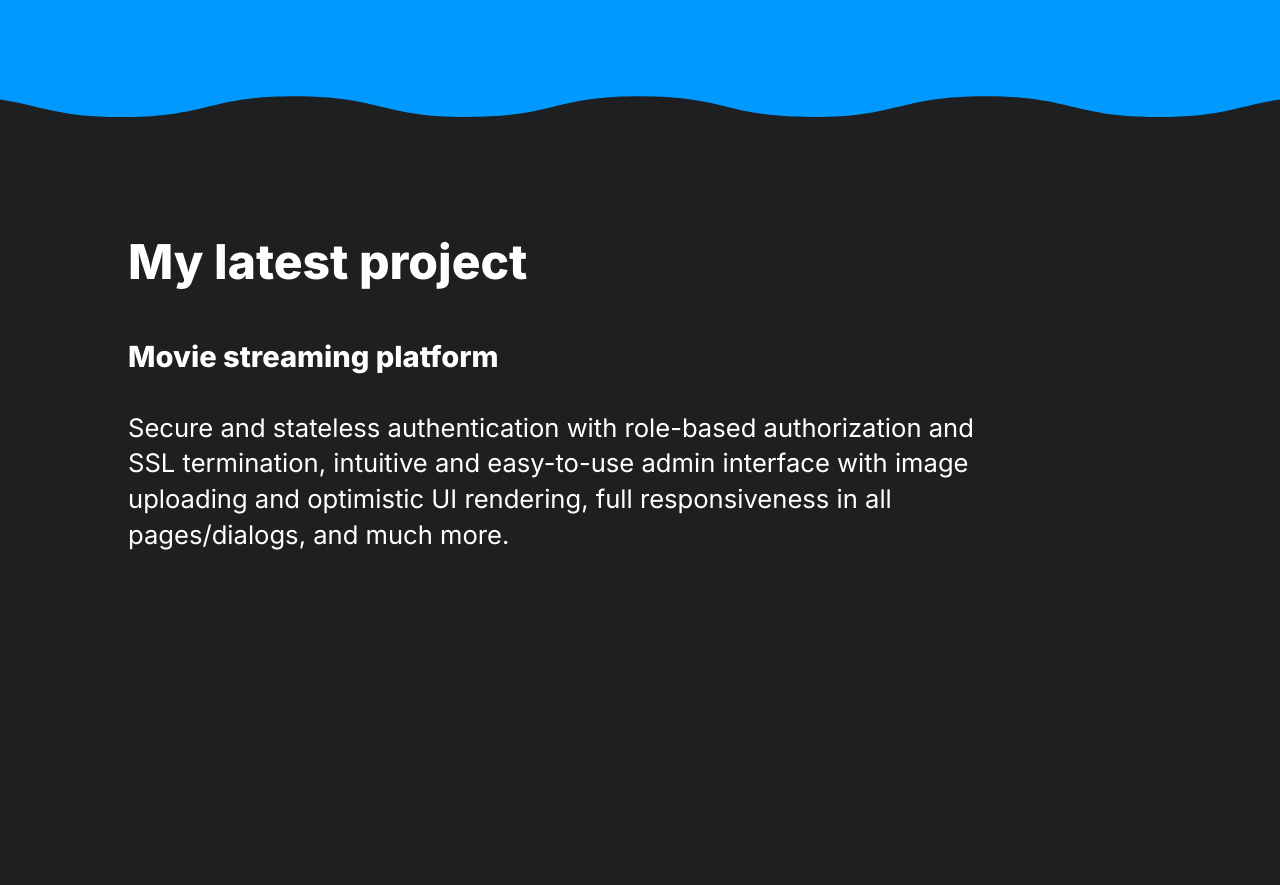
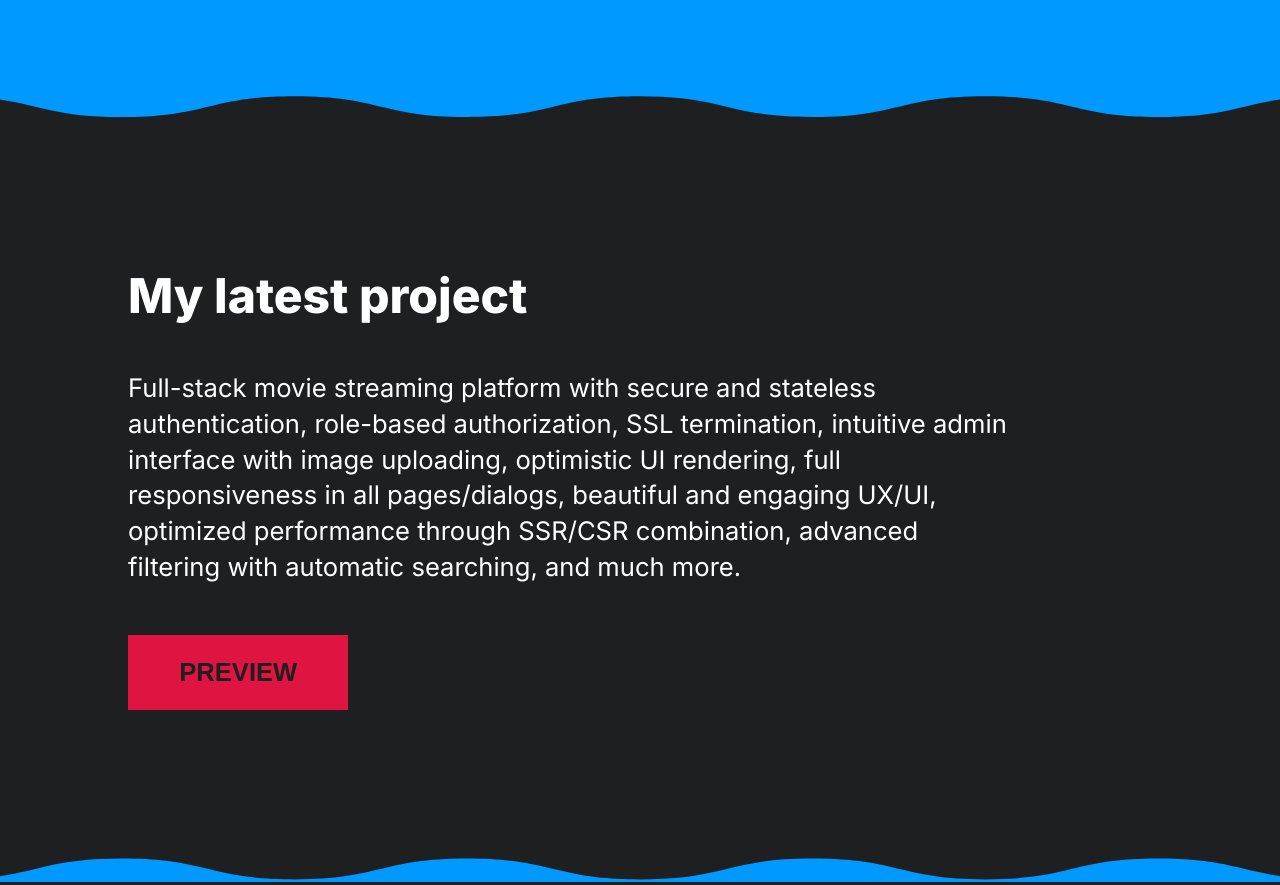
Before and after one commit to henriquebuzon/my-website, a website built with Vite: page index.html in a window 1280 px wide. Shown: the part 1360-2245 px from the top of the page. Before the commit the page ends 2002 px from the top, so only its background shows below. Built offline with nearby package versions, Linux system fonts and the light colour scheme.

Commit message:
Worked on latest project section

```diff
--- a/index.html
+++ b/index.html
@@ -30,16 +30,21 @@
       <img class="wavyDividerTop"  src="wavy-divider.svg" alt="Wave" />
       <div class="wavySectionContainer">
         <img class="sun"  src="sun.png" alt="Wave">
-        <p class="aboutMe">My specialty is in the front-end, but my skills range through the entire web development spectrum. I know my way around from design to deploy.<br><br>When I’m not working or studying, I enjoy traveling and watching astronomy documentaries. </p>
+        <p class="aboutMe">The expertise is in the front-end, but my skills range through the entire web development spectrum. I know my way around from design to deploy.<br><br>When I’m not working or studying, I enjoy traveling and watching astronomy documentaries. </p>
       </div>
       <img class="wavyDividerBottom" src="wavy-divider.svg" alt="Wave" />
     </section>
 
     <section class="latestProject">
       <h3 class="latestProjectHeaderText">My latest project</h3>
-      <h4 class="latestProjectTitle">Movie streaming platform</h4>
-      <p class="latestProjectDescription">Secure and stateless authentication with role-based authorization and SSL termination, intuitive and easy-to-use admin interface with image uploading and optimistic UI rendering, full responsiveness in all pages/dialogs, and much more.</p>
+      <p class="latestProjectDescription">Full-stack movie streaming platform with secure and stateless authentication, role-based authorization, SSL termination, intuitive admin interface with image uploading, optimistic UI rendering, full responsiveness in all pages/dialogs, beautiful and engaging UX/UI, optimized performance through SSR/CSR combination, advanced filtering with automatic searching, and much more.</p>
+      <button class="latestProjectButton">PREVIEW</button>
     </section>
   </main>
+  <footer>
+    <img class="wavyDividerTop"  src="wavy-divider.svg" alt="Wave" />
+      <div class="wavySectionContainer">
+      </div>
+  </footer>
   </body>
 </html>
--- a/style.css
+++ b/style.css
@@ -2,7 +2,7 @@
   --dark: #1d1f21;
   --light: #fff;
   --primary: #0099ff;
-  --secondary: #ce2d4f;
+  --secondary: #df1440;
 }
 
 body {
@@ -89,6 +89,12 @@ h1 {
   flex-direction: column;
 }
 
+@media (orientation: portrait) {
+  .wavySection {
+    height: 600px;
+  }
+}
+
 .wavyDividerTop {
   margin-bottom: -1px;
 }
@@ -150,18 +156,28 @@ h1 {
 .latestProjectHeaderText {
   color: var(--light);
   font-weight: 800;
-  font-size: 3rem;
+  font-size: 2rem;
+  margin-top: 0;
+}
+
+@media (orientation: portrait) {
+  .latestProjectHeaderText {
+    margin-top: 50px;
+  }
 }
 
 .latestProject {
   padding-inline: 10%;
-  padding-block: 5%;
+  height: clamp(700px, 92vh, 1050px);
+  display: flex;
+  flex-direction: column;
+  justify-content: center;
 }
 
-.latestProjectTitle {
-  color: var(--light);
-  font-weight: 600;
-  font-size: 1.82rem;
+@media (orientation: portrait) {
+  .latestProject {
+    height: 900px;
+  }
 }
 
 .latestProjectDescription {
@@ -171,13 +187,28 @@ h1 {
   font-size: 1rem;
   line-height: 1.4;
   margin-top: -0.4vh;
+  max-width: 55ch;
+  margin-bottom: 50px;
 }
 
-@media (min-width: 1200px) {
+@media (min-width: 900px) {
+  .latestProjectHeaderText {
+    font-size: 3rem;
+  }
   .latestProjectDescription {
     font-size: 1.6rem;
-    width: 55ch;
   }
+}
+
+.latestProjectButton {
+  padding: 0.9em 2em;
+  background-color: var(--secondary);
+  color: var(--light);
+  border: none;
+  font-size: 1.6rem;
+  font-weight: 800;
+  color: var(--dark);
+  align-self: flex-start;
 }
 
 /* Scrollbar */
```
